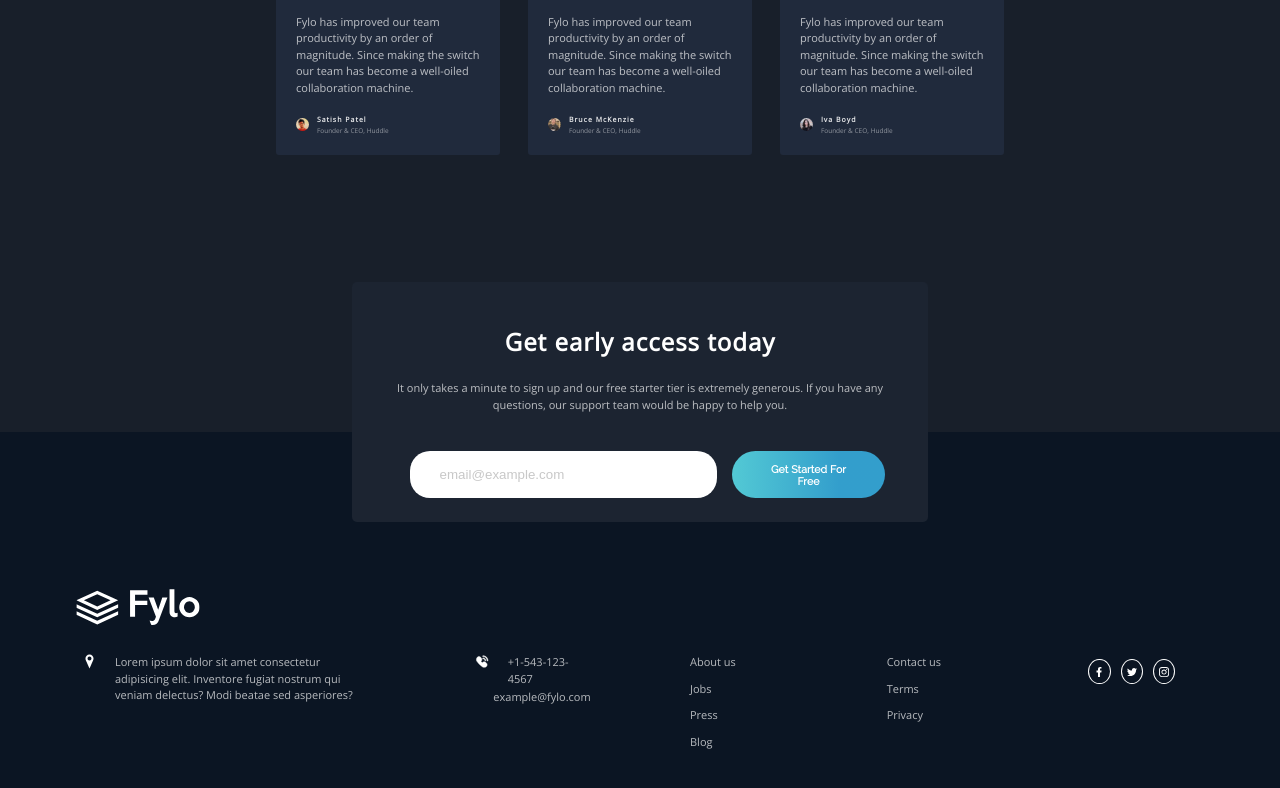
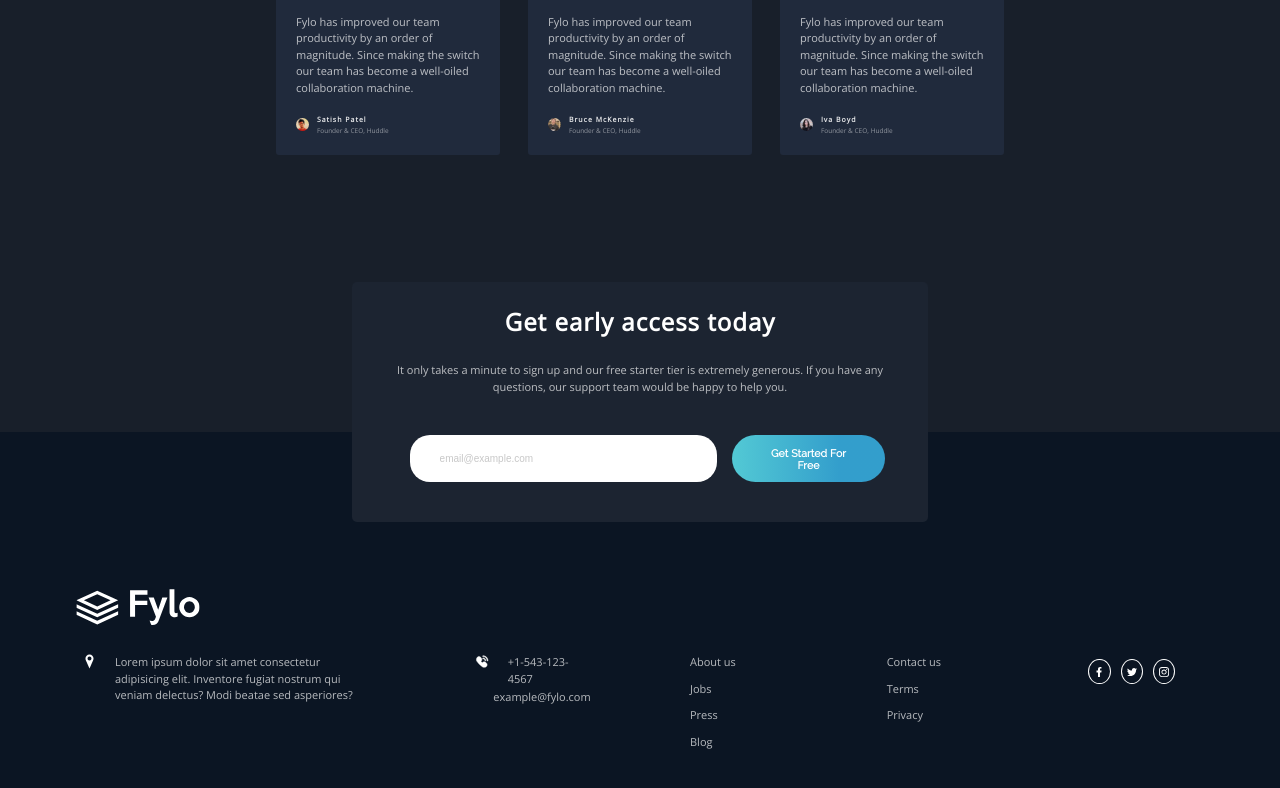
Before and after one commit to VincenzoParrinelli/Fylo-dark-theme-landing-page, a React (Vite) app: page / in a window 1280 px wide. Shown: the part 2048-2836 px from the top of the page. Built offline with nearby package versions, Linux system fonts and the light colour scheme.

Commit message:
refact(typography): font size and margin-top

```diff
--- a/src/scss/base/_typography.scss
+++ b/src/scss/base/_typography.scss
@@ -14,6 +14,7 @@
 
     &--medium {
         font-size: 2.4rem;
+        margin-top: 0;
         margin-bottom: 0;
         line-height: 0;
     }
--- a/src/scss/components/_early-access-form.scss
+++ b/src/scss/components/_early-access-form.scss
@@ -5,14 +5,15 @@
     background-color: $color-primary-dark-blue-1;
     bottom: -177rem;
     border-radius: .5rem;
+    font-family: "OpenSans";
 
     &__container {
         display: flex;
         flex-direction: column;
         align-items: center;
-        justify-content: space-between;
+        justify-content: space-evenly;
         width: 100%;
-        height: 90%;
+        height: 100%;
     }
 
     &__email-container {
@@ -26,6 +27,7 @@
         border: none;
         outline: none;
         padding: 1rem 3rem;
+        font-size: 1rem;
 
         &::placeholder {
             opacity: 0.4;
```
